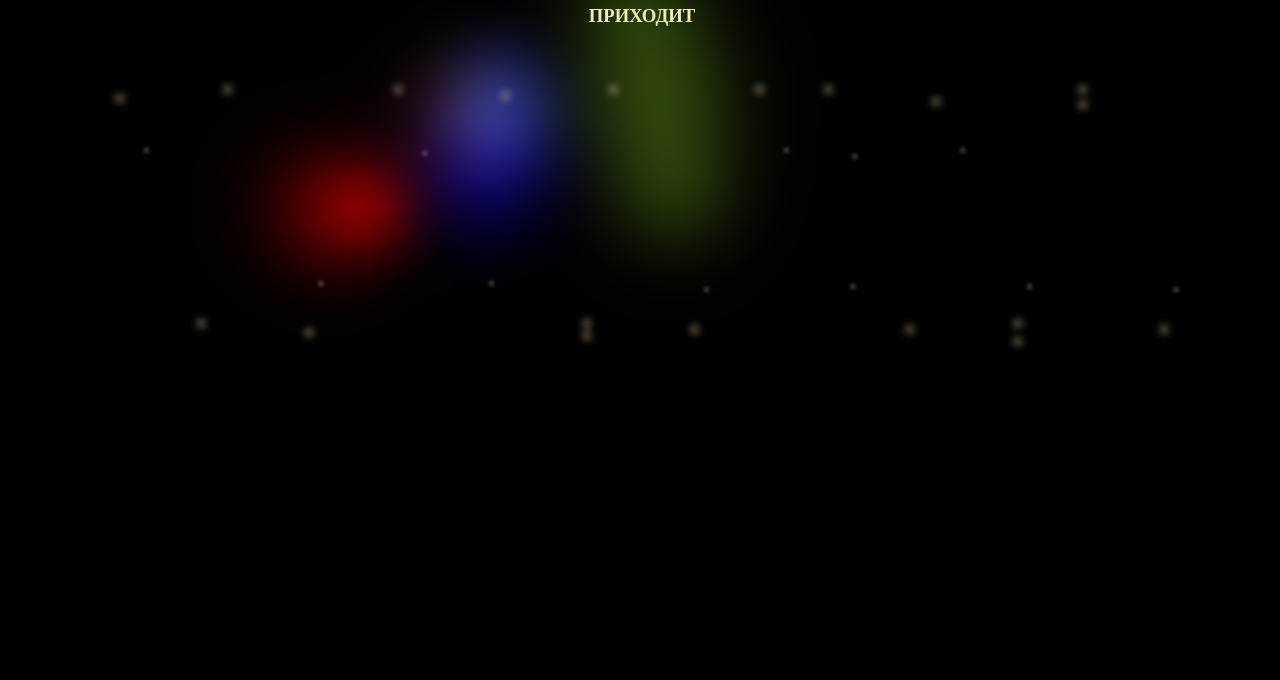
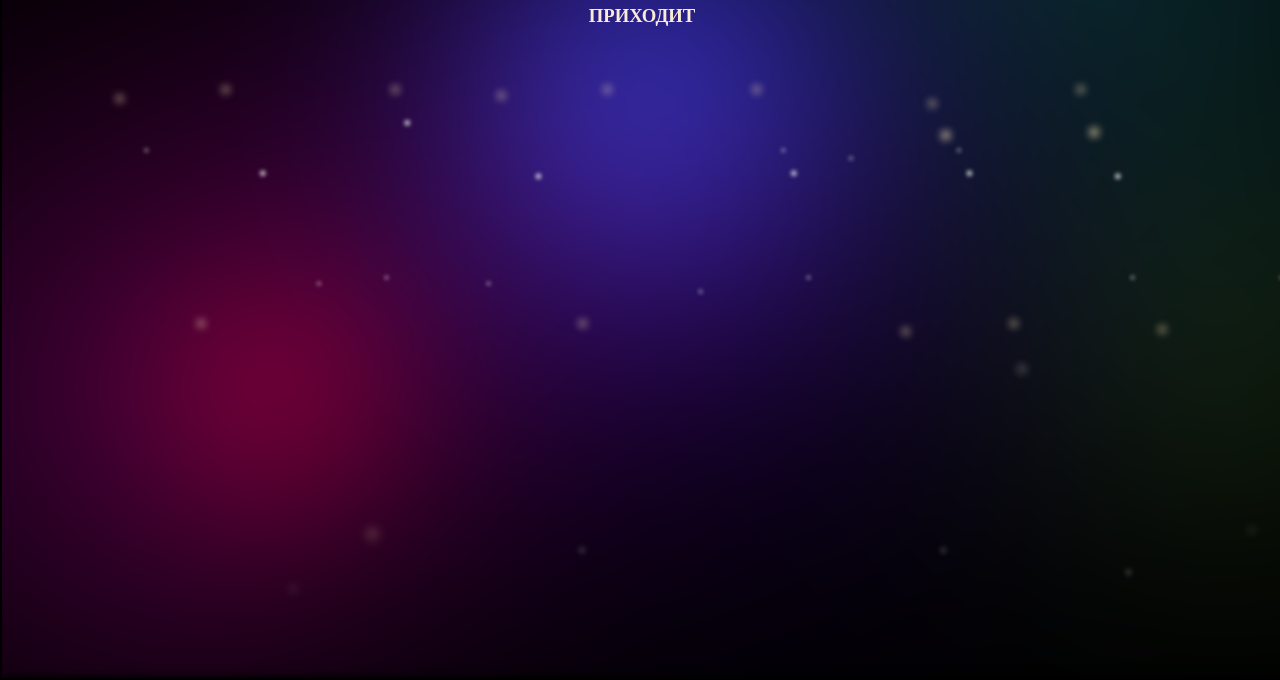
Before and after one commit to AlexGukov44/New-Year-card-2026, a plain HTML site: page index.html in a window 1280 px wide. Shown: the part 124-804 px from the top of the page. Drawn offline with Linux system fonts and the light colour scheme.

Commit message:
доработал анимацию снега и шаров

```diff
--- a/css/styles.css
+++ b/css/styles.css
@@ -25,11 +25,11 @@ h1, h2, h3 {
 
 
 .elem1 {
-    width: 50px;
-    height: 50px;
+    width: 150px;
+    height: 150px;
     border-radius: 50%;
     background-color: red;
-    filter: blur(30px);
+    filter: blur(100px);
     offset-path: circle(50% at 60% 40%);
     offset-distance: 0%;
     animation: haus 12s linear infinite;
@@ -37,11 +37,11 @@ h1, h2, h3 {
 
 
 .elem2 {
-    width: 60px;
-    height: 60px;
+    width: 200px;
+    height: 200px;
     border-radius: 50%;
     background-color: blue;
-    filter: blur(20px);
+    filter: blur(100px);
     offset-path: circle(50% at 80% 400%);
     offset-distance: 50%;
     animation: haus 10s linear infinite reverse;
@@ -49,43 +49,43 @@ h1, h2, h3 {
 }
 
 .elem3 {
-    width: 55px;
-    height: 55px;
+    width: 120px;
+    height: 120px;
     border-radius: 50%;
     background-color: greenyellow;
-    filter: blur(30px);
+    filter: blur(100px);
     offset-path: circle(50% at 80% 400%);
     offset-distance: 50%;
     animation: haus 6s linear infinite;
 }
 
 .elem4 {
-    width: 50px;
-    height: 50px;
+    width: 180px;
+    height: 180px;
     border-radius: 50%;
-    background-color: red;
-    filter: blur(30px);
+    background-color: rgb(255, 0, 230);
+    filter: blur(150px);
     offset-path: circle(50% at 60% 40%);
     offset-distance: 0%;
     animation: haus 15s linear infinite reverse;
     animation-delay: 2s;
 }
 .elem5 {
-    width: 60px;
-    height: 60px;
+    width: 160px;
+    height: 160px;
     border-radius: 50%;
-    background-color: blue;
-    filter: blur(20px);
+    background-color: rgb(102, 0, 255);
+    filter: blur(100px);
     offset-path: circle(50% at 80% 400%);
     offset-distance: 50%;
     animation: haus 10s linear infinite reverse;
 }
 .elem6 {
-    width: 55px;
-    height: 55px;
+    width: 155px;
+    height: 155px;
     border-radius: 50%;
-    background-color: greenyellow;
-    filter: blur(30px);
+    background-color: rgb(47, 238, 255);
+    filter: blur(100px);
     offset-path: circle(50% at 80% 400%);
     offset-distance: 50%;
     animation: haus 14s linear infinite reverse;
@@ -138,16 +138,28 @@ h1, h2, h3 {
     border-radius: 50%;
     background-color: whitesmoke;
     filter: blur(2px);
-    animation: sneg 15s linear infinite;
 }
-
+.s5 , .s7 {
+    width: 5px;
+    height: 5px;
+    border-radius: 50%;
+    background-color: whitesmoke;
+    filter: blur(2px);
+}
 .s2, .s4 {
     width: 6px;
     height: 6px;
     border-radius: 50%;
     background-color: wheat;
     filter: blur(4px);
-    animation: sneg 10s linear infinite;
+}
+
+.s6, .s8 {
+    width: 8px;
+    height: 8px;
+    border-radius: 50%;
+    background-color: wheat;
+    filter: blur(4px);
 }
 
 .s1 {
@@ -161,6 +173,18 @@ h1, h2, h3 {
 }
 .s4 {
     animation: sneg 19s linear infinite;
+}
+.s5 {
+    animation: sneg 14s linear infinite;
+}
+.s6 {
+    animation: sneg 5s linear infinite;
+}
+.s7 {
+    animation: sneg 17s linear infinite;
+}
+.s8 {
+    animation: sneg 17s linear infinite;
 }
 
 
--- a/index.html
+++ b/index.html
@@ -9,79 +9,106 @@
 <body>
     <div class="sneg">
         <div class="s1">
-            <div class="s2"></div>
+            <div class="s2">
+                <div class="s1"></div>
+            </div>
         <div class="s1"></div>
         <div class="s4"></div>
         </div>
-        <div class="s2"></div>
+        <div class="s5"></div>
         <div class="s1">
-            <div class="s4"></div>
+            <div class="s4">
+                <div class="s2"></div>
+            </div>
         <div class="s3"></div>
-        <div class="s2"></div>
+        <div class="s5"></div>
         </div>
-        <div class="s4"></div>
-        <div class="s3"></div>
+        <div class="s4">
+            <div class="s3"></div>
+        </div>
+        <div class="s6"></div>
         <div class="s2">
             <div class="s4"></div>
-        <div class="s3"></div>
-        <div class="s1"></div>
+        <div class="s3">
+            <div class="s1"></div>
+        </div>
+        <div class="s7"></div>
         </div>
         <div class="s4"></div>
         <div class="s3">
-            <div class="s2"></div>
+            <div class="s2">
+                <div class="8"></div>
+            </div>
         <div class="s4"></div>
-        <div class="s2"></div>
+        <div class="s5"></div>
         </div>
         <div class="s1"></div>
         <div class="s2">
             <div class="s4"></div>
-        <div class="s2"></div>
+        <div class="s6"></div>
         <div class="s3"></div>
         </div>
-        <div class="s4"></div>
-        <div class="s2"></div>
-        <div class="s3">
+        <div class="s7"></div>
+        <div class="s2">
+            <div class="s3"></div>
+        </div>
+        <div class="s8">
             <div class="s4"></div>
-        <div class="s1"></div>
-        <div class="s3"></div>
+        <div class="s1">
+            <div class="s3"></div>
+        </div>
+        <div class="s5"></div>
         </div>
         <div class="s4">
-            <div class="s4"></div>
+            <div class="s6"></div>
         <div class="s2"></div>
         <div class="s1"></div>
         </div>
-        <div class="s1"></div>
+        <div class="s8"></div>
         <div class="s3">
             <div class="s2"></div>
         <div class="s1"></div>
-        <div class="s3"></div>
-        <div class="s4"></div>
-        <div class="s2"></div>
+        <div class="s5">
+            <div class="s3"></div>
         </div>
         <div class="s4"></div>
-        <div class="s2"></div>
+        <div class="s8">
+            <div class="s7"></div>
+        </div>
+        </div>
+        <div class="s4"></div>
+        <div class="s2">
+            <div class="s3"></div>
+        </div>
         <div class="s1">
             <div class="s4"></div>
         <div class="s2"></div>
-        <div class="s3"></div>
-        <div class="s4"></div>
+        <div class="s5"></div>
+        <div class="s8">
+            <div class="s3"></div>
         </div>
-        <div class="s3"></div>
-        <div class="s4"></div>
+        </div>
+        <div class="s6"></div>
+        <div class="s4">
+            <div class="s3"></div>
+        </div>
+        <div class="s2"></div>
+        <div class="s5">
+            <div class="s4"></div>
         <div class="s2"></div>
         <div class="s3">
-            <div class="s4"></div>
-        <div class="s2"></div>
-        <div class="s3"></div>
-        <div class="s4"></div>
+            <div class="s8"></div>
         </div>
-        <div class="s4"></div>
+        <div class="s6"></div>
+        </div>
+        <div class="s7"></div>
     </div>
     <div class="haus">
         <header>
-        <h1>ПРАЗДНИК</h1>
-        <h2>К НАМ</h2>
-        <h3>ПРИХОДИТ</h3>
+            <h1>ПРАЗДНИК</h1>
+            <h2>К НАМ</h2>
+            <h3>ПРИХОДИТ</h3>
+        </header>
         <div class="elem1">
             <div class="elem4">
                 <div class="elem5"></div>
```
